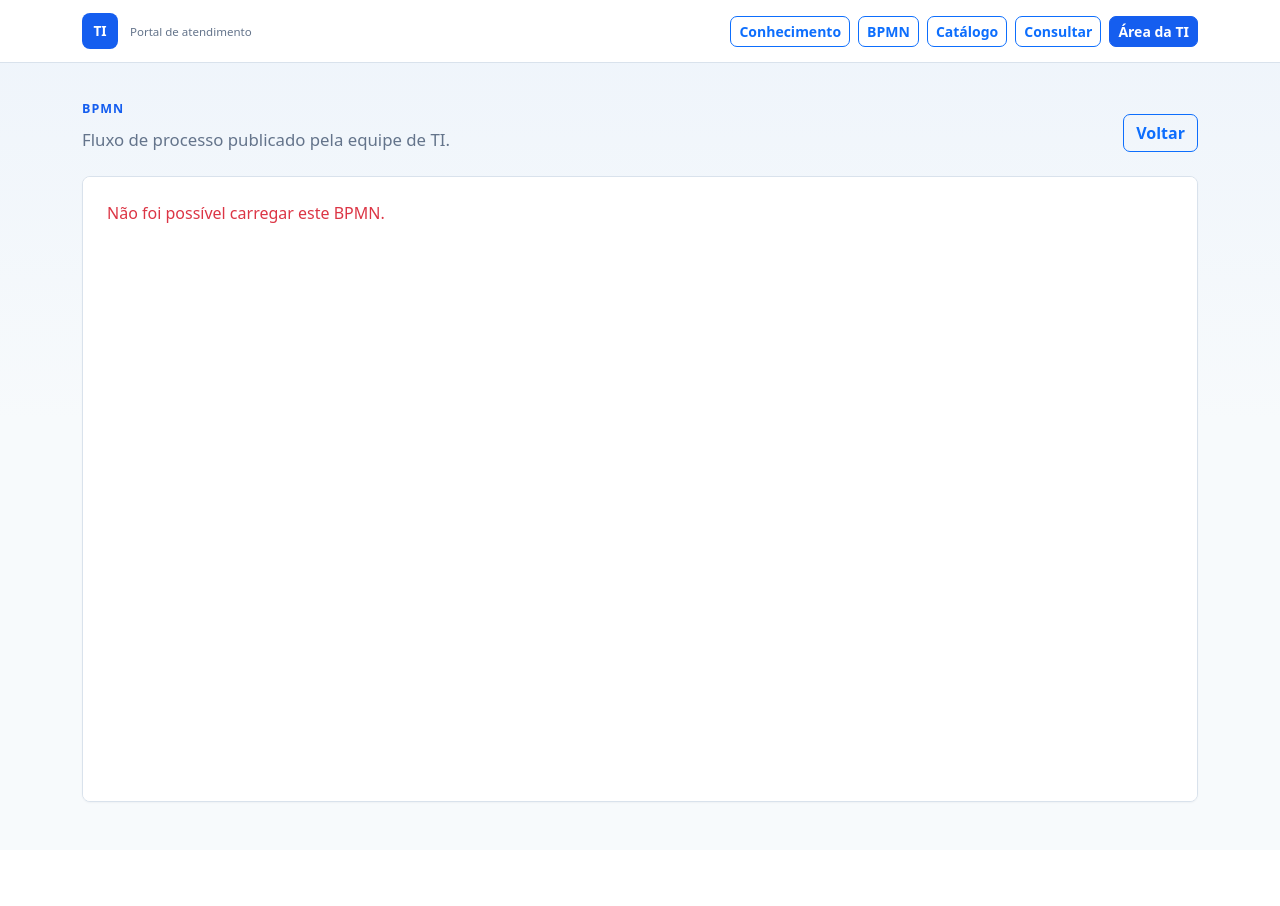
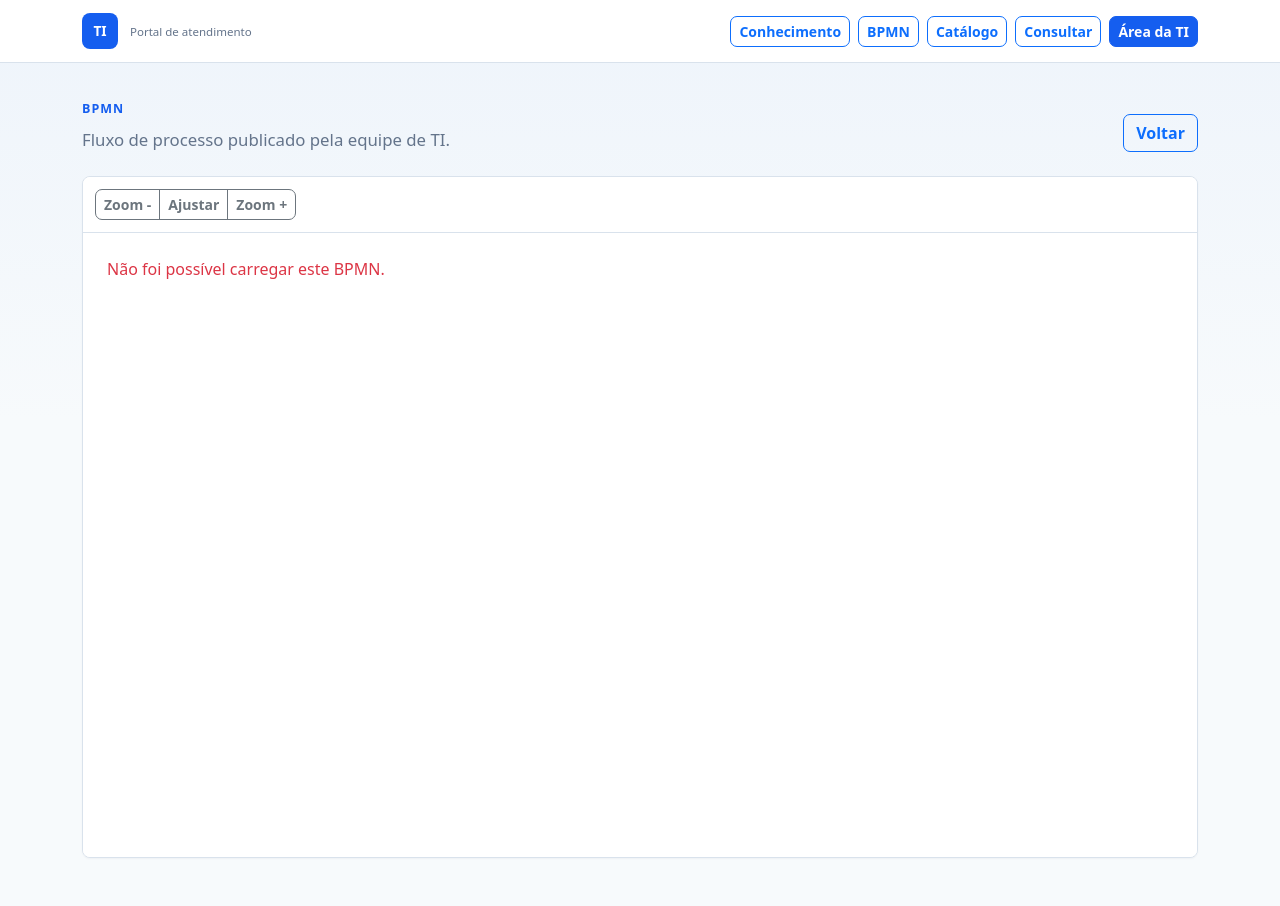
Before and after one commit to mcetrangolo/sistema_chamados, a Django app: template templates/processos/public/diagrama_detail.html in a window 1280 px wide. Before the commit the page ends 803 px from the top, so only its background shows below. Run offline with Django 5.2, Linux system fonts and the light colour scheme; the template is opened without the code that fills it, so the values that code supplies are empty; some libraries are stand-ins or nearby versions.

Commit message:
Adiciona zoom publico ao BPMN

```diff
--- a/processos/tests.py
+++ b/processos/tests.py
@@ -116,6 +116,11 @@ class ProcessosBPMNTests(TestCase):
         self.assertNotContains(response, "Fluxo interno")
         self.assertNotContains(response, "Fluxo inativo")
         self.assertContains(detail_response, "Fluxo público")
+        self.assertContains(detail_response, 'id="bpmn-public-zoom-out"')
+        self.assertContains(detail_response, 'id="bpmn-public-fit"')
+        self.assertContains(detail_response, 'id="bpmn-public-zoom-in"')
+        self.assertNotContains(detail_response, "Salvar fluxo")
+        self.assertNotContains(detail_response, "Importar .bpmn")
 
     def test_portal_nao_abre_diagrama_interno(self):
         interno = DiagramaBPMN.objects.create(
--- a/templates/processos/public/diagrama_detail.html
+++ b/templates/processos/public/diagrama_detail.html
@@ -16,6 +16,13 @@
 </div>
 
 <section class="public-panel p-0 overflow-hidden">
+  <div class="bpmn-toolbar">
+    <div class="btn-group" role="group" aria-label="Zoom do BPMN">
+      <button class="btn btn-outline-secondary btn-sm" type="button" id="bpmn-public-zoom-out">Zoom -</button>
+      <button class="btn btn-outline-secondary btn-sm" type="button" id="bpmn-public-fit">Ajustar</button>
+      <button class="btn btn-outline-secondary btn-sm" type="button" id="bpmn-public-zoom-in">Zoom +</button>
+    </div>
+  </div>
   <div id="bpmn-viewer" class="bpmn-canvas bpmn-viewer"></div>
 </section>
 
@@ -23,11 +30,31 @@
 <script src="{% static 'vendor/bpmn-js/bpmn-modeler.production.min.js' %}"></script>
 <script>
   const viewer = new BpmnJS({ container: "#bpmn-viewer" });
+  const canvas = viewer.get("canvas");
   const xml = JSON.parse(document.getElementById("bpmn-xml").textContent);
+
+  function setPublicZoom(delta) {
+    const currentZoom = canvas.zoom();
+    const nextZoom = Math.max(0.25, Math.min(4, currentZoom + delta));
+    canvas.zoom(nextZoom);
+  }
+
   viewer.importXML(xml).then(function () {
-    viewer.get("canvas").zoom("fit-viewport");
+    canvas.zoom("fit-viewport");
   }).catch(function () {
     document.getElementById("bpmn-viewer").innerHTML = '<div class="p-4 text-danger">Não foi possível carregar este BPMN.</div>';
   });
+
+  document.getElementById("bpmn-public-zoom-out").addEventListener("click", function () {
+    setPublicZoom(-0.2);
+  });
+
+  document.getElementById("bpmn-public-zoom-in").addEventListener("click", function () {
+    setPublicZoom(0.2);
+  });
+
+  document.getElementById("bpmn-public-fit").addEventListener("click", function () {
+    canvas.zoom("fit-viewport");
+  });
 </script>
 {% endblock %}
```
